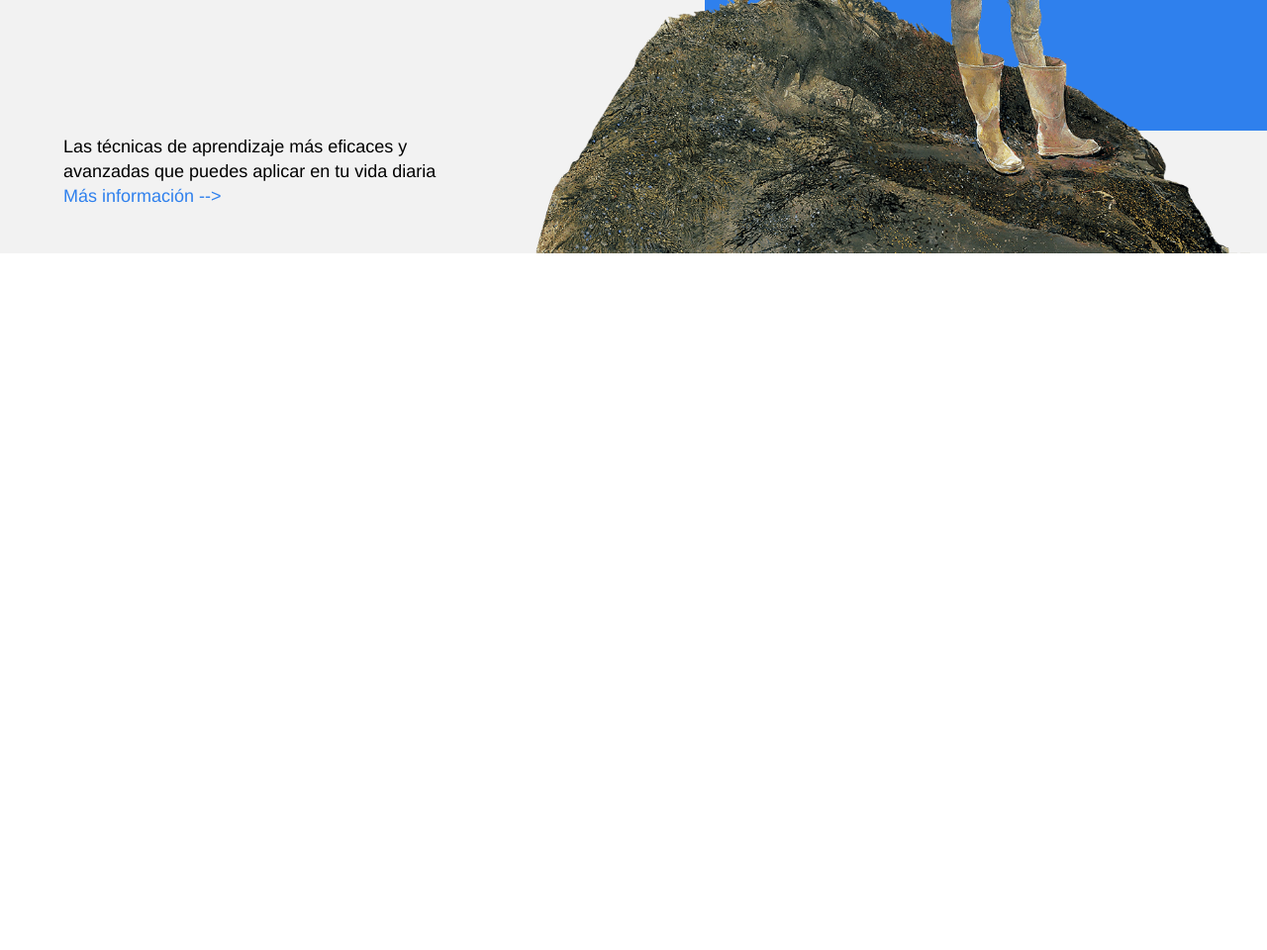
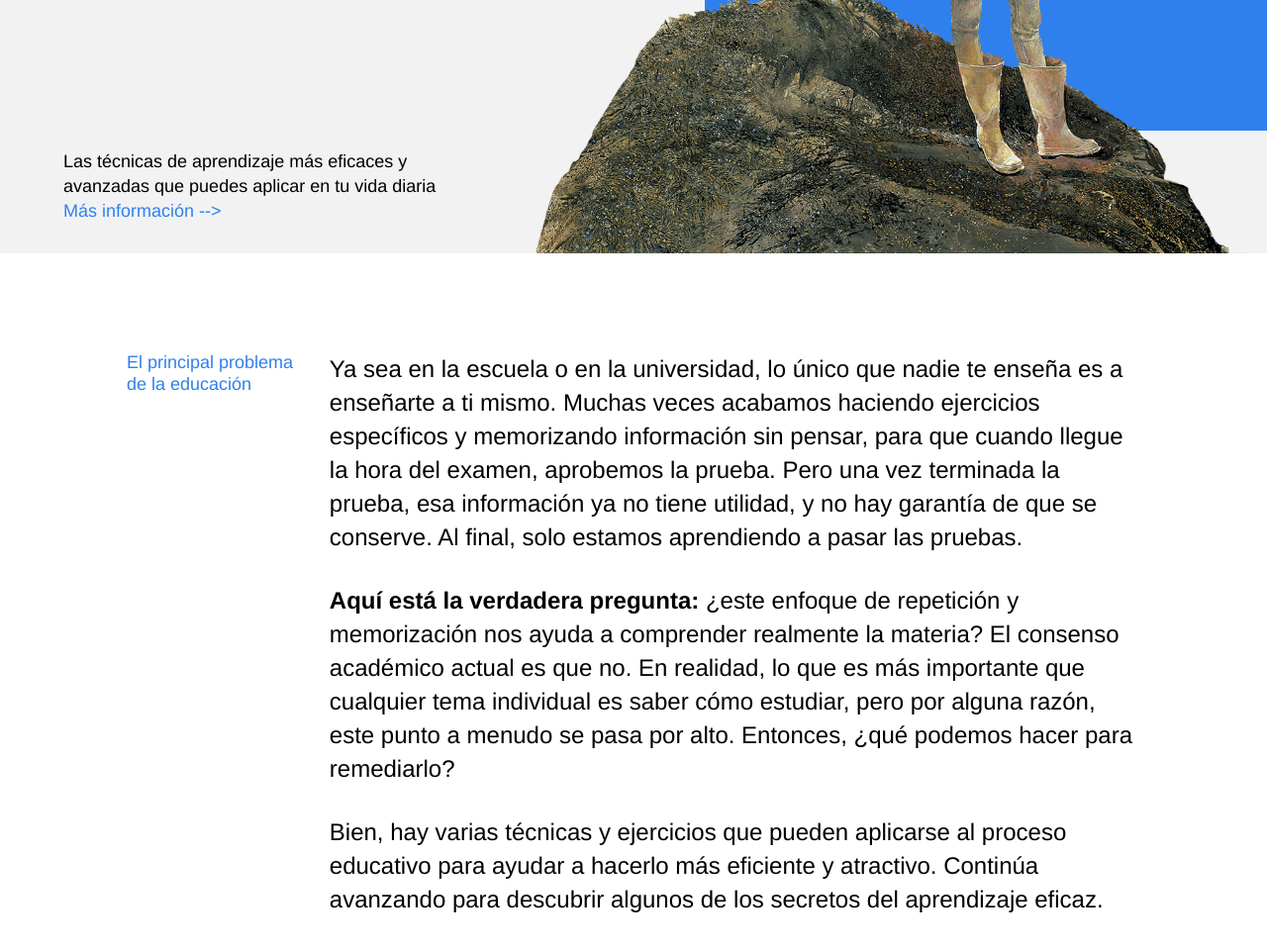
Before and after one commit to jubaan/web_project_1_es, a plain HTML site: page index.html in a window 1280 px wide. Shown: the part 500-1460 px from the top of the page at 99% size. Before the commit the page ends 800 px from the top, so only its background shows below. Drawn offline with Linux system fonts and the light colour scheme.

Commit message:
Add elements to description block, style and position

```diff
--- a/index.html
+++ b/index.html
@@ -20,7 +20,7 @@
         <h2 class="header__subtitle">
           Las técnicas de aprendizaje más eficaces y avanzadas que puedes
           aplicar en tu vida diaria
-          <a href="#" class="header__link">Más información --></a>
+          <a href="#" class="header__link"> Más información --></a>
         </h2>
         <img
           src="./images/header-image.png"
@@ -30,7 +30,41 @@
         <div class="header__square"></div>
       </header>
       <main class="content">
-        <section class="description"></section>
+        <section class="description">
+          <div class="two-columns">
+            <p class="two-columns__brief">
+              El principal problema de la educación
+            </p>
+            <div class="two-columns__main-text">
+              <p class="paragraph">
+                Ya sea en la escuela o en la universidad, lo único que nadie te
+                enseña es a enseñarte a ti mismo. Muchas veces acabamos haciendo
+                ejercicios específicos y memorizando información sin pensar,
+                para que cuando llegue la hora del examen, aprobemos la prueba.
+                Pero una vez terminada la prueba, esa información ya no tiene
+                utilidad, y no hay garantía de que se conserve. Al final, solo
+                estamos aprendiendo a pasar las pruebas.
+              </p>
+              <p class="paragraph">
+                <span class="span-accent">
+                  Aquí está la verdadera pregunta:
+                </span>
+                ¿este enfoque de repetición y memorización nos ayuda a
+                comprender realmente la materia? El consenso académico actual es
+                que no. En realidad, lo que es más importante que cualquier tema
+                individual es saber cómo estudiar, pero por alguna razón, este
+                punto a menudo se pasa por alto. Entonces, ¿qué podemos hacer
+                para remediarlo?
+              </p>
+              <p class="paragraph">
+                Bien, hay varias técnicas y ejercicios que pueden aplicarse al
+                proceso educativo para ayudar a hacerlo más eficiente y
+                atractivo. Continúa avanzando para descubrir algunos de los
+                secretos del aprendizaje eficaz.
+              </p>
+            </div>
+          </div>
+        </section>
 
         <section class="digits"></section>
 
--- a/styles/style.css
+++ b/styles/style.css
@@ -1,6 +1,7 @@
 @import url(normalize.css);
 
-*/html,
+*,
+html,
 body,
 p,
 ol,
@@ -157,6 +158,48 @@
   background-color: #2f80ed;
 }
 
+.description {
+  margin: 100px 0;
+}
+
+.two-columns {
+  display: flex;
+  justify-content: space-between;
+  width: 80%;
+  margin: 0 auto;
+  /* padding-top: 100px; */
+}
+
+.two-columns__brief {
+  width: 175px;
+  line-height: 1.2;
+  font-size: 18px;
+  font-weight: normal;
+  color: #2f80ed;
+}
+
+.two-columns__main-text {
+  width: 80%;
+  min-width: 784px;
+}
+
+.paragraph {
+  line-height: 34px;
+  font-size: 24px;
+  font-weight: normal;
+  margin-bottom: 30px;
+}
+
+.paragraph:last-child {
+  margin-bottom: 0;
+}
+
+.span-accent {
+  line-height: 34px;
+  font-size: 24px;
+  font-weight: bold;
+}
+
 /* including elements with key-value modifiers */
 .table__cell_theme_dark {
   width: 200px;
```
